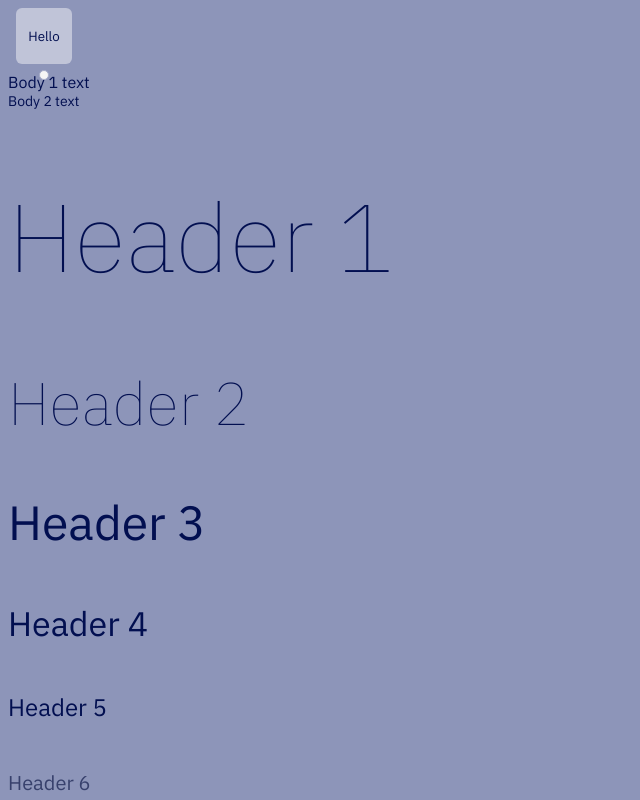
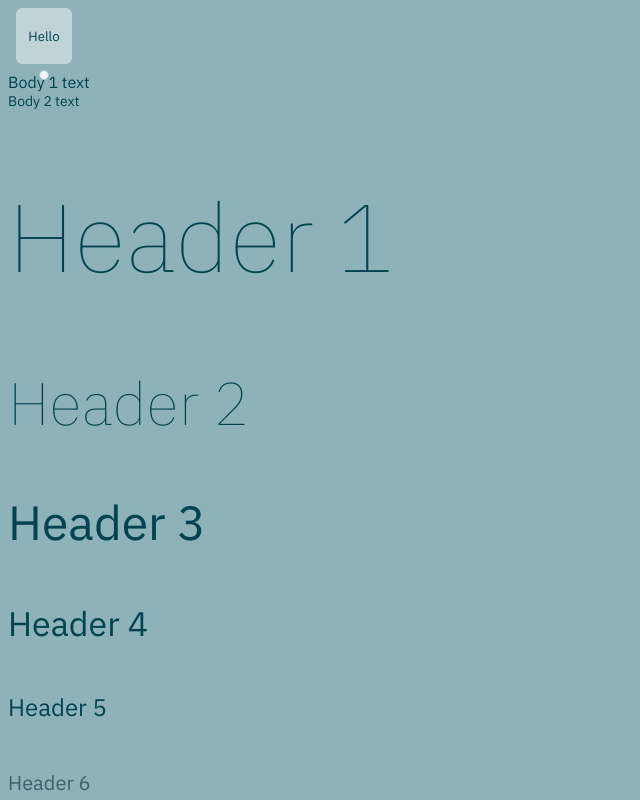
Before and after one commit to gamma-s/components, a React (Vite) app: page / in a window 1280 px wide. Shown: the top 800 px of the page, without its empty margins (0-640 px from the left). Built offline with nearby package versions, Linux system fonts and the light colour scheme.

Commit message:
chore: theme color updated

```diff
--- a/src/abstracts/_variables.scss
+++ b/src/abstracts/_variables.scss
@@ -5,7 +5,7 @@
 @import "../themes/danger";
 
 :root {
-  --primary-hue: 230;
+  --primary-hue: 190;
   --primary-saturation: 96%;
   --primary-lightness: 56%;
 
```
